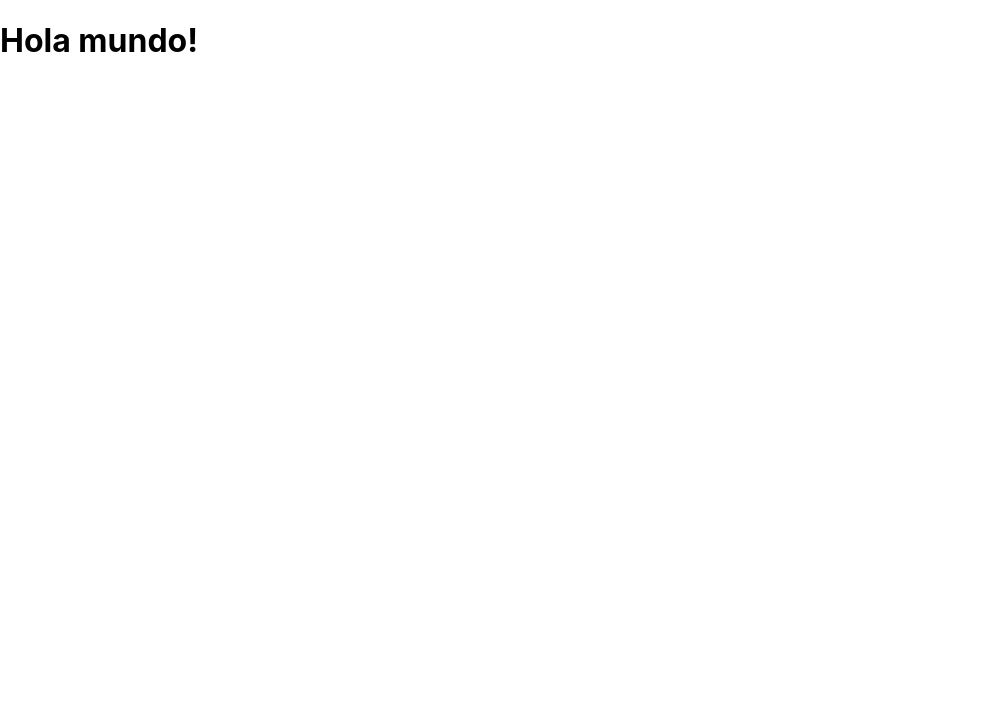
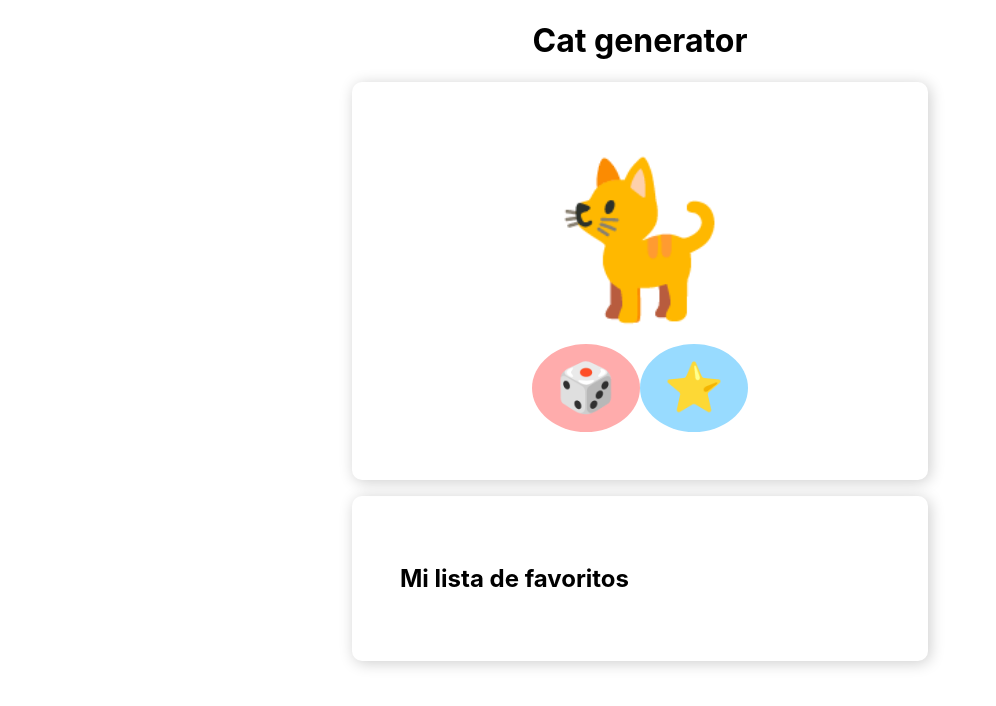
Before and after one commit to cristigomez/mm-asaditojs-starter, a React (Create React App) app: page / in a window 1280 px wide. Shown: the top 706 px of the page, without its empty margins (0-996 px from the left). Built offline with nearby package versions, Linux system fonts and the light colour scheme.

Commit message:
add components

```diff
--- a/src/App.js
+++ b/src/App.js
@@ -1,11 +1,42 @@
-import React from "react";
+import React, { useState } from "react";
+import Title from './components/Title';
+import Card from './components/Card';
+import List from './components/List'
 
 const App = () => {
+  const [gifUrl, setGifUrl] = useState('');
+  const [favorites, setFavorites] = useState([]);
+
+  const getRandomGifUrl = () => {
+    fetch('https://api.giphy.com/v1/gifs/random?api_key=gH7glaXpjdIJUfGdtE2GO5FSQzi09bbY&tag=Cat&rating=G')
+    .then(data => data.json())
+    .then(response => {
+      setGifUrl(response.data.fixed_height_downsampled_url);
+    })
+  }
+
+ const addFavoriteGif = () => {
+   if (!gifUrl) return;
+
+   if(!favorites.includes(gifUrl)){
+     setFavorites( [...favorites, gifUrl] )
+   }
+ }
+
+
   return (
-    <div>
-      <h1>Hola mundo!</h1>
+    <div className='main-wrapper'>
+      <Title text='Cat generator' />
+
+
+      <Card gifUrl={gifUrl}
+      getRandomGifUrl={getRandomGifUrl}
+      addFavoriteGif={addFavoriteGif} />
+
+      <List favorites={favorites}/>
+
     </div>
-  );
-};
+  )
+}
 
 export default App;
--- /dev/null
+++ b/src/components/Button.jsx
@@ -0,0 +1,18 @@
+import React from 'react';
+
+const Button = ({category, getRandomGifUrl, addFavoriteGif}) => {
+    return (
+        <button
+            className={`button button--${category}`}
+            onClick= {() => category === 'random' ? getRandomGifUrl() : addFavoriteGif()
+            } >
+
+
+            <span role='img' aria-label='emoji'>
+                {category === 'random' ? "🎲" : "⭐" }
+            </span>
+        </button>
+    )
+}
+
+export default Button;
--- /dev/null
+++ b/src/components/Card.jsx
@@ -0,0 +1,34 @@
+import React from 'react';
+import Button from './Button';
+
+const Card = ({ gifUrl ,getRandomGifUrl, addFavoriteGif }) => {
+    return (
+       <div className='card'>
+          {
+              gifUrl === '' ? (
+                <p className='subtitle'>
+                <span className='emoji' role='img'aria-label='Cat'>
+                    🐈
+                </span>
+                </p>
+              ) : (
+                  <img src={gifUrl} className='margin-bottom' alt='Cat' />
+              )
+
+          }
+
+
+
+
+
+
+           <div>
+               <Button category='random' getRandomGifUrl={getRandomGifUrl}/>
+               <Button category='favorite' addFavoriteGif={addFavoriteGif}/>
+           </div>
+
+        </div>
+    )
+}
+
+export default Card;
--- /dev/null
+++ b/src/components/List.jsx
@@ -0,0 +1,33 @@
+import React from 'react';
+
+const List = ({favorites}) => {
+    return (
+        <div className='list'>
+            <h2>Mi lista de favoritos</h2>
+
+            {
+                favorites.lenght === 0 ? (
+                    <p>Aun no has agregado ningun gatito favorito :(</p>
+                ) : (
+                    <div className="list-wrapper">
+                        {
+                            favorites.map(url =>{
+                              return(
+                                  <div className="list-item" key={url}>
+                                    <a href={url} target="_blank" rel="noopener noneferrer">
+                                          <img src={url} alt="Favorite Cat"/>
+                                    </a>
+                                  </div>
+                              )
+                            })
+                        }
+                    </div>
+                )
+            }
+
+
+        </div>
+    )
+}
+
+export default List;
--- /dev/null
+++ b/src/components/Title.jsx
@@ -0,0 +1,7 @@
+import React from 'react';
+
+const Title = ({text}) => {
+    return <h1 className='Title'>{text}</h1>
+}
+
+export default Title;
```
